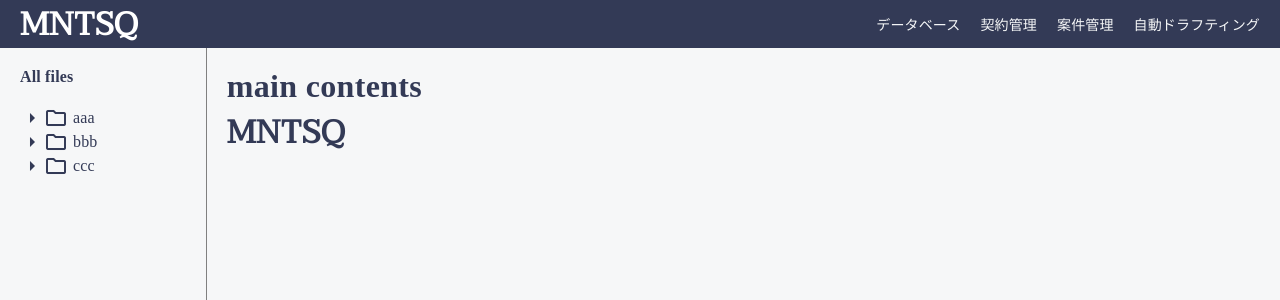
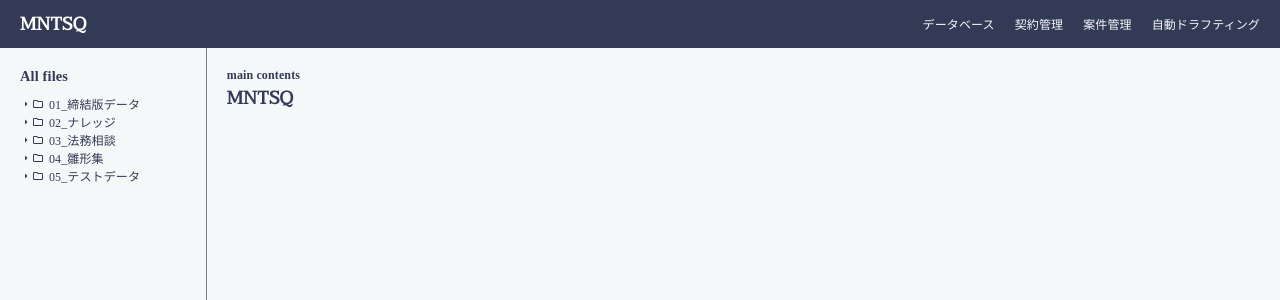
Before and after one commit to calm1205/vite-vue2, a Vue app: page / in a window 1280 px wide. Shown: the top 300 px of the page. Built offline with nearby package versions, Linux system fonts and the light colour scheme.

Commit message:
side menu link

```diff
--- a/src/components/atoms/ListItem.vue
+++ b/src/components/atoms/ListItem.vue
@@ -1,16 +1,16 @@
 <script>
 export default {
-  props: ["name"],
+  props: ["name", "to"],
 }
 </script>
 
 <template>
   <li>
     <span class="material-icons">arrow_right</span>
-    <div>
+    <router-link :to="to">
       <span class="material-icons-outlined">folder</span>
-      <span>{{ name }}</span>
-    </div>
+      <span class="file_name">{{ name }}</span>
+    </router-link>
   </li>
 </template>
 
@@ -21,9 +21,13 @@
   color: $COLOR_WHITE;
 }
 
-div {
+a {
   display: flex;
   align-items: center;
   gap: 5px;
 }
+
+span {
+  font-size: 1rem;
+}
 </style>
--- a/src/components/atoms/Logo.vue
+++ b/src/components/atoms/Logo.vue
@@ -8,5 +8,6 @@
 h1 {
   font-family: "Taviraj", serif;
   color: white;
+  font-size: 1.5rem;
 }
 </style>
--- a/src/components/molecules/List.vue
+++ b/src/components/molecules/List.vue
@@ -2,26 +2,22 @@
 import { ListItem } from "@/components/atoms/index.js"
 
 export default {
-  props: ["names"],
+  props: ["items"],
   components: {
-    ListItem
-  }
+    ListItem,
+  },
 }
 </script>
 
 <template>
   <ul>
-    <template v-for="name in names">
-      <ListItem :name="name" :key="name" />
+    <template v-for="(value, key) in items">
+      <ListItem :name="value" :to="key" :key="key" />
     </template>
   </ul>
 </template>
 
 <style lang="scss" scoped>
-ul {
-  list-style: none;
-}
-
 div {
   display: flex;
   align-items: center;
--- a/src/components/organisms/SideMenu.vue
+++ b/src/components/organisms/SideMenu.vue
@@ -1,21 +1,21 @@
 <script>
 import { List } from "@/components/molecules/index.js"
-import { SIDE_MENU_LIST } from "../../constants/dummy"
+import { SIDE_MENU } from "../../constants/dummy"
 
 export default {
   components: {
-    List
+    List,
   },
   created() {
-    this.SIDE_MENU_LIST = SIDE_MENU_LIST
-  }
+    this.SIDE_MENU = SIDE_MENU
+  },
 }
 </script>
 
 <template>
   <div class="wrapper">
     <span> All files </span>
-    <List :names="SIDE_MENU_LIST" />
+    <List :items="SIDE_MENU" />
   </div>
 </template>
 
@@ -27,10 +27,11 @@
   padding: 20px;
   display: flex;
   flex-direction: column;
-  gap: 20px;
+  gap: 10px;
 }
 
 span {
   font-weight: bold;
+  font-size: 1.2rem;
 }
 </style>
--- a/src/constants/dummy.js
+++ b/src/constants/dummy.js
@@ -1,4 +1,8 @@
-
-export const SIDE_MENU_LIST = [
-  "aaa", "bbb", "ccc"
-]
+/** サイドメニューのリスト */
+export const SIDE_MENU = {
+  fixed: "01_締結版データ",
+  knowledge: "02_ナレッジ",
+  lowConsultation: "03_法務相談",
+  templates: "04_雛形集",
+  tests: "05_テストデータ",
+}
--- a/src/global.scss
+++ b/src/global.scss
@@ -10,4 +10,13 @@
   color: $COLOR_PRIMARY;
   letter-spacing: 0.01em;
   box-sizing: border-box;
+  font-size: 12px;
 }
+
+a {
+  text-decoration: none;
+}
+
+ul {
+  list-style: none;
+}
```
